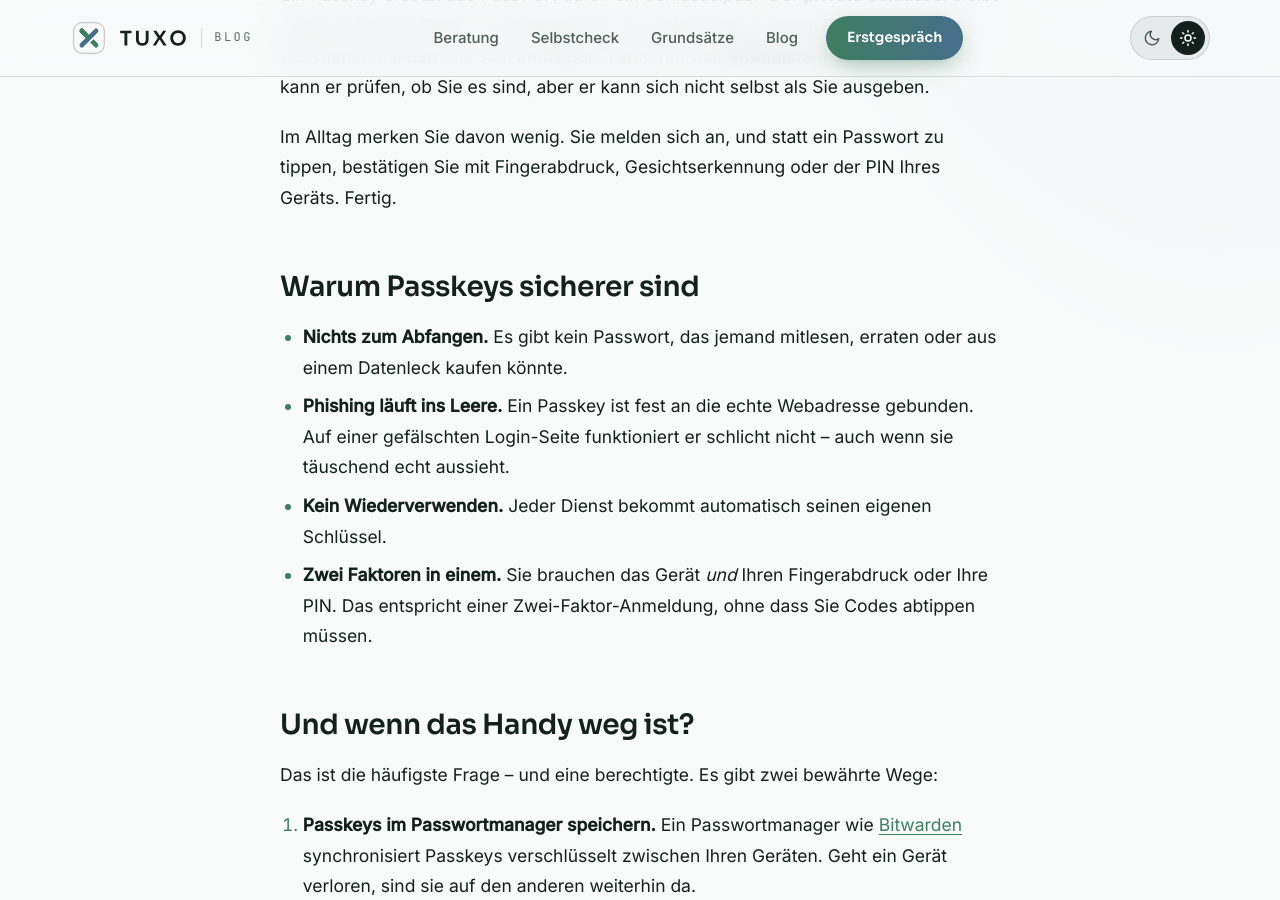
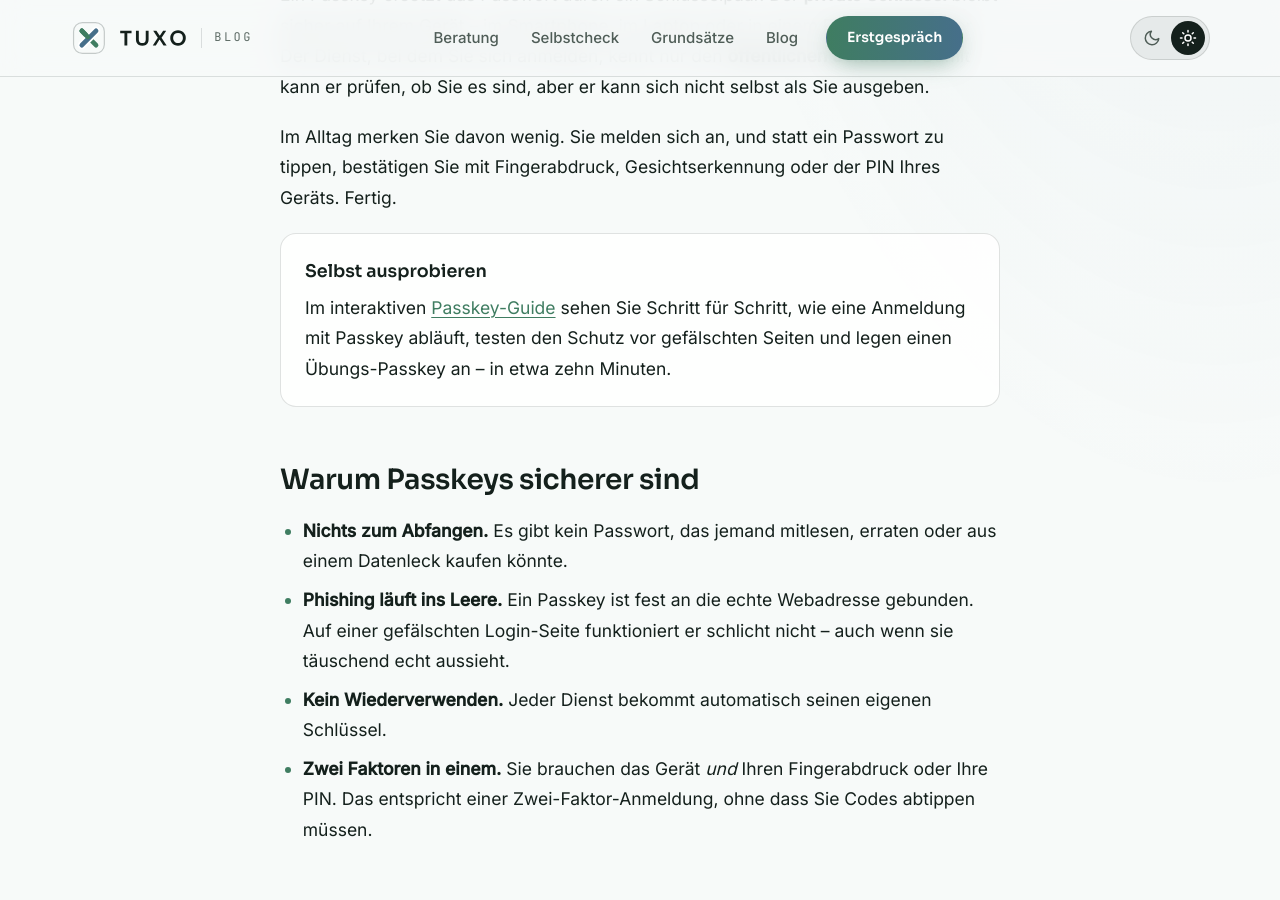
Before and after one commit to schoe-sche/blog, a Jekyll site: the page built from _posts/2026-11-06-passkeys-statt-passwoerter.md, in a window 1280 px wide and 900 px high, scrolled down 1300 px. Built offline with Jekyll 4.4.1, drawn with Linux system fonts in a browser that asks for light colours.

Commit message:
Passkey-Guide in drei Artikeln verlinken
Co-Authored-By: Claude Opus 5.5 <noreply@anthropic.com>
Claude-Session: https://claude.ai/code/session_018kAS6cmDuTCUVNgULpp2Hc

```diff
--- a/_posts/2026-11-06-passkeys-statt-passwoerter.md
+++ b/_posts/2026-11-06-passkeys-statt-passwoerter.md
@@ -16,6 +16,12 @@ Genau davon leben Angreifer. Wer ein Passwort aus einem Datenleck kennt, probier
 Ein Passkey ersetzt das Passwort durch ein Schlüsselpaar. Der **private Schlüssel** bleibt sicher auf Ihrem Gerät – im Smartphone, im Laptop oder in einem Passwortmanager. Der Dienst, bei dem Sie sich anmelden, kennt nur den **öffentlichen Schlüssel**. Damit kann er prüfen, ob Sie es sind, aber er kann sich nicht selbst als Sie ausgeben.
 
 Im Alltag merken Sie davon wenig. Sie melden sich an, und statt ein Passwort zu tippen, bestätigen Sie mit Fingerabdruck, Gesichtserkennung oder der PIN Ihres Geräts. Fertig.
+
+<div class="box" markdown="1">
+**Selbst ausprobieren**
+
+Im interaktiven [Passkey-Guide](/blog/passkeys/) sehen Sie Schritt für Schritt, wie eine Anmeldung mit Passkey abläuft, testen den Schutz vor gefälschten Seiten und legen einen Übungs-Passkey an – in etwa zehn Minuten.
+</div>
 
 ## Warum Passkeys sicherer sind
 
```
Also changed, not shown: _posts/2026-11-06-pocket-id-anmeldung-mit-passkey.md (+1 -1 lines), _posts/2026-11-17-phishing-erkennen-kmu.md (+1 -1 lines).
